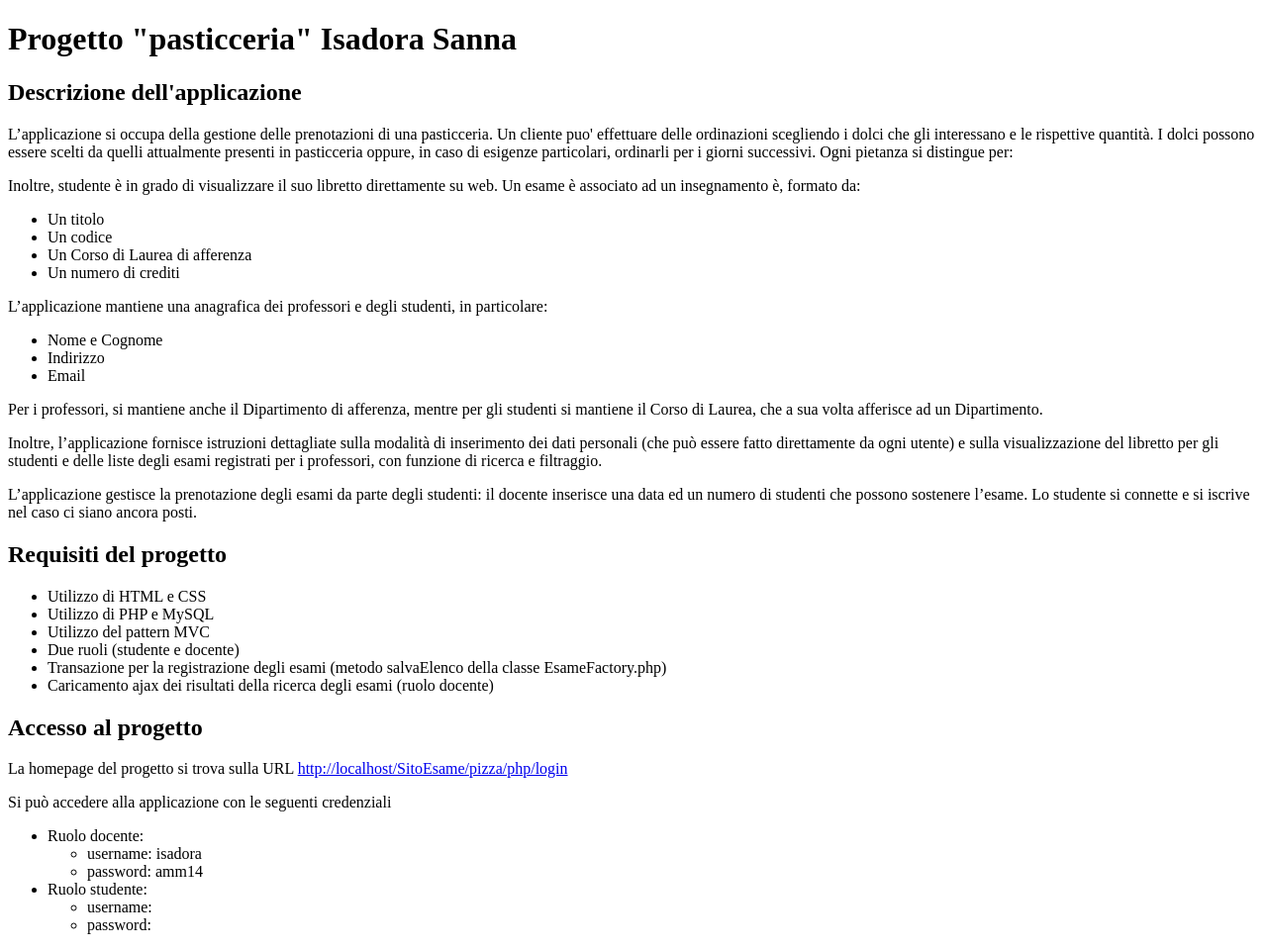
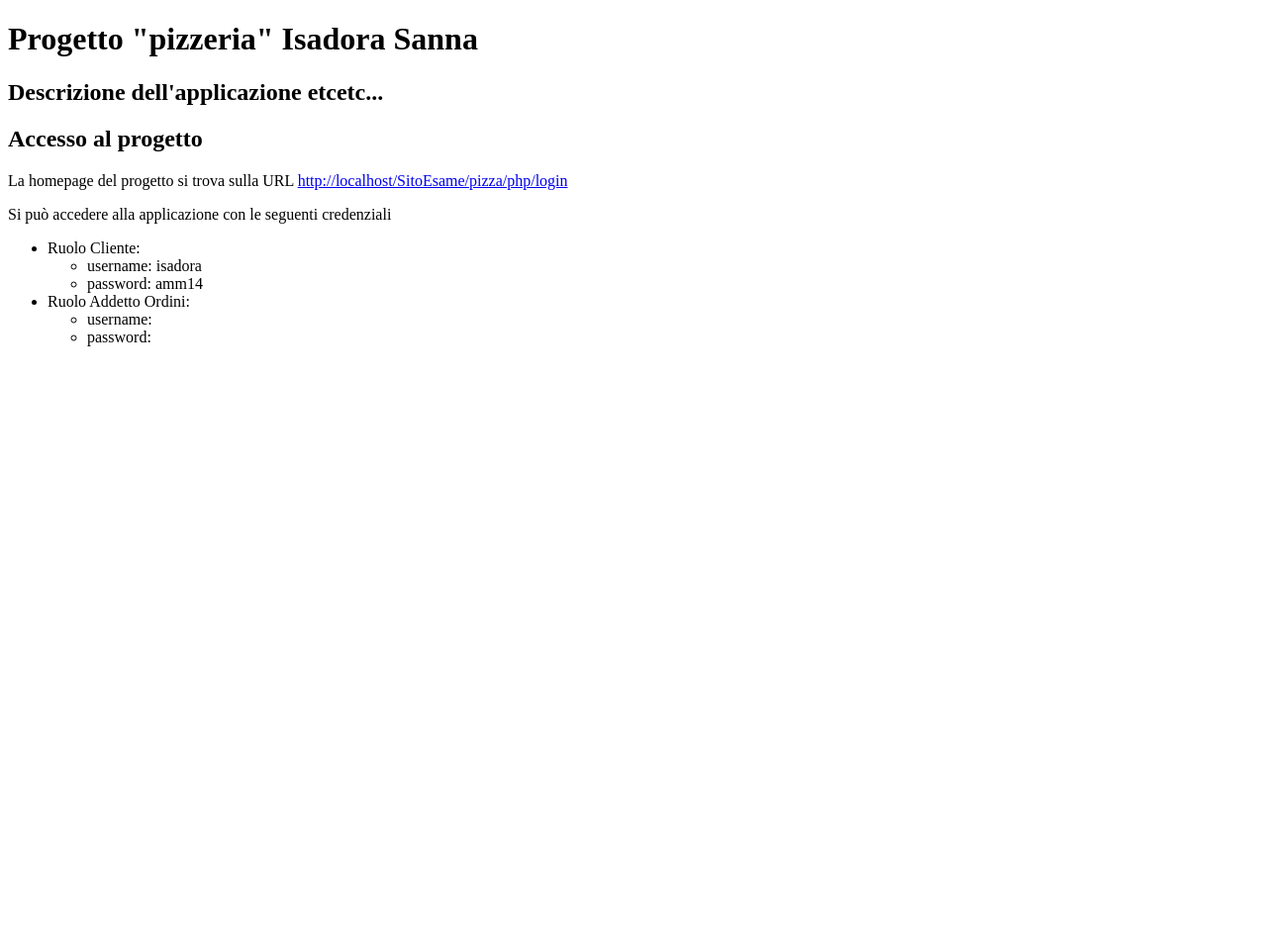
Before and after one commit to IsadoraSanna/AMM2014, a PHP site: page /SitoEsame/ in a window 1280 px wide. Shown: the whole page at 99% size. After the commit the page ends 350 px from the top, so only its background shows below. Run offline with PHP 8.4, Linux system fonts and the light colour scheme; a stand-in replaces the project's code that opens the database connection.

Commit message:
aggiunta file sito prova

```diff
--- a/SitoEsame/index.php
+++ b/SitoEsame/index.php
@@ -5,66 +5,10 @@
         <title></title>
     </head>
     <body>
-        <h1>Progetto "pasticceria" Isadora Sanna</h1>
+        <h1>Progetto "pizzeria" Isadora Sanna</h1>
 
-        <h2> Descrizione dell'applicazione </h2>
-        <p>
-            L’applicazione si occupa della gestione delle prenotazioni di una pasticceria.
-            Un cliente puo' effettuare delle ordinazioni scegliendo i dolci che gli interessano
-            e le rispettive quantità. I dolci possono essere scelti da quelli attualmente presenti in
-            pasticceria oppure, in caso di esigenze particolari, ordinarli per i giorni successivi.
-            Ogni pietanza si distingue per:
-        </p>
+        <h2> Descrizione dell'applicazione etcetc...</h2>
 
-
-        <p>Inoltre,  studente &egrave; in grado di visualizzare
-            il suo libretto direttamente su web.
-            Un esame &egrave; associato ad un insegnamento &egrave;, formato da:
-        </p>
-        <ul>
-            <li>Un titolo</li>
-            <li>Un codice</li>
-            <li>Un Corso di Laurea di afferenza</li>
-            <li>Un numero di crediti</li>
-        </ul>
-
-        <p>L’applicazione mantiene una anagrafica dei professori e degli studenti, in particolare:</p>
-
-        <ul>
-            <li>Nome e Cognome</li>
-            <li>Indirizzo</li>
-            <li>Email</li>
-        </ul>
-
-        <p>
-            Per i professori, si mantiene anche il Dipartimento di afferenza,
-            mentre per gli studenti si mantiene il Corso di Laurea,
-            che a sua volta afferisce ad un Dipartimento. </p>
-
-        <p>
-            Inoltre,  l’applicazione
-            fornisce istruzioni dettagliate sulla modalit&agrave; di inserimento dei
-            dati personali (che può essere fatto direttamente da ogni utente)
-            e sulla visualizzazione del libretto per gli studenti
-            e delle
-            liste degli esami registrati per i professori, con funzione di ricerca e filtraggio.
-        </p>
-        <p>
-            L’applicazione gestisce  la prenotazione degli esami da parte degli studenti:
-            il docente inserisce una data ed un numero di studenti che possono sostenere l’esame.
-            Lo studente si connette e si iscrive nel caso ci siano ancora posti. </p>
-
-        <h2> Requisiti del progetto </h2>
-        <ul>
-            <li>Utilizzo di HTML e CSS</li>
-            <li>Utilizzo di PHP e MySQL</li>
-            <li>Utilizzo del pattern MVC </li>
-            <li>Due ruoli (studente e docente)</li>
-            <li>Transazione per la registrazione degli esami (metodo salvaElenco della classe EsameFactory.php)</li>
-            <li>Caricamento ajax dei risultati della ricerca degli esami (ruolo docente)</li>
-
-        </ul>
-    </ul>
 
     <h2>Accesso al progetto</h2>
     <p>
@@ -72,12 +16,12 @@
     <p>
     <p>Si pu&ograve; accedere alla applicazione con le seguenti credenziali</p>
     <ul>
-        <li>Ruolo docente:</li>
+        <li>Ruolo Cliente:</li>
         <ul>
             <li>username: isadora</li>
             <li>password: amm14</li>
         </ul>
-        <li>Ruolo studente:</li>
+        <li>Ruolo Addetto Ordini:</li>
         <ul>
             <li>username: </li>
             <li>password: </li>
```
Also changed, not shown: 1 other file.
